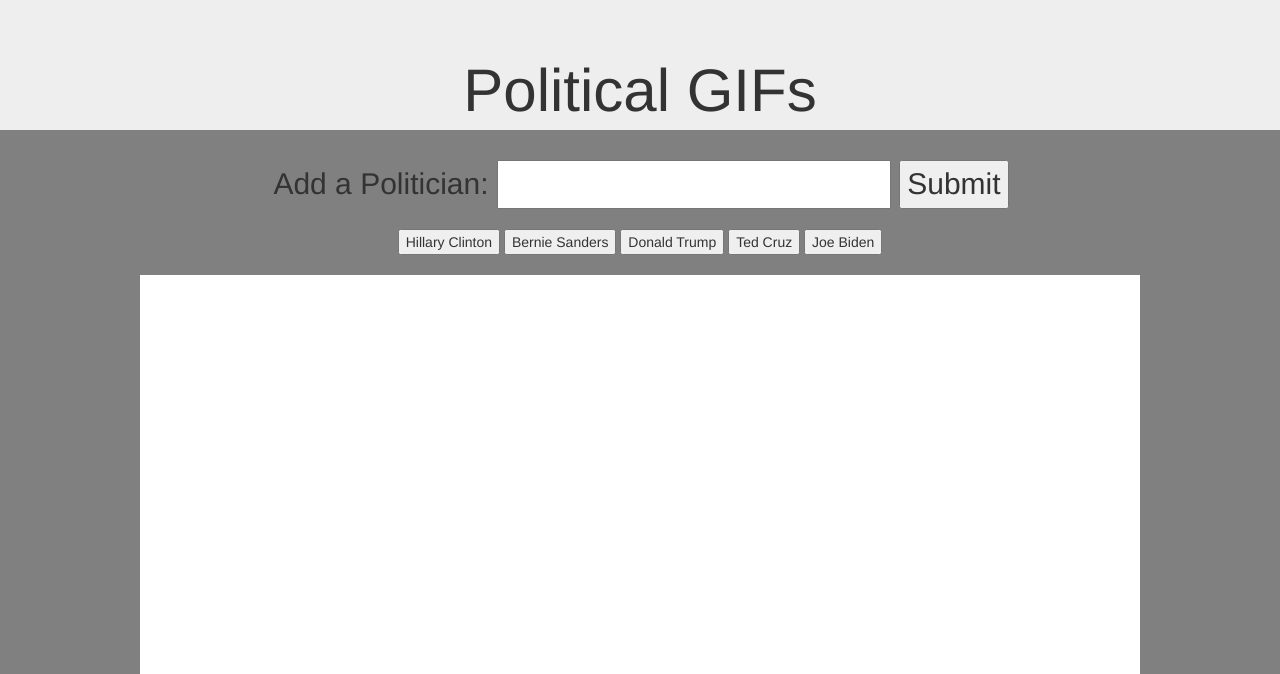
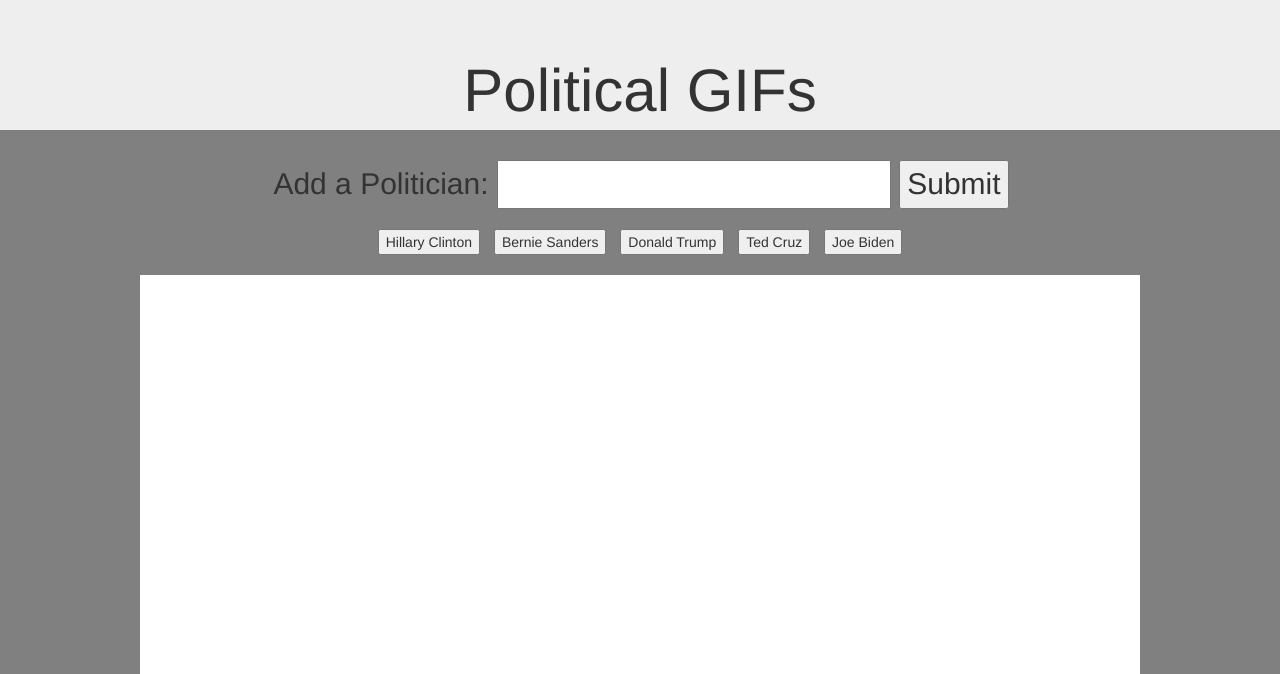
Before and after one commit to tiffihaag/week6, a PHP site: page / in a window 1280 px wide. Shown: the top 674 px of the page. Run offline with PHP 8.4, Linux system fonts and the light colour scheme; some libraries are stand-ins or nearby versions.

Commit message:
buttons work

```diff
--- a/assets/css/style.css
+++ b/assets/css/style.css
@@ -31,3 +31,8 @@ body {
 #buttonList {
 	text-align: center;
 }
+
+.polButton {
+	margin-left: 5px;
+	margin-right: 5px;
+}
--- a/assets/javascript/app.js
+++ b/assets/javascript/app.js
@@ -1,57 +1,36 @@
-$(document).ready(function(){
+$(document).ready(function() {
 
-	$('#subButton').on('click', function() {
-        var politician = $('#politician').val();
-        console.log(politician);
-
-        $(".imgPlace").empty();
-
-        var queryURL = "http://api.giphy.com/v1/gifs/search?q=" + politician + "&api_key=dc6zaTOxFJmzC&limit=10";
-
-        $.ajax({url: queryURL, method: 'GET'})
-        .done(function(response) {
-        	for (var i = 0; i < 10; i++) {
-	        	var imageUrl = response.data[i].images.downsized_large.url;
-	        	console.log(imageUrl);
-	        	var imgHtml = "<img src = '" + imageUrl + "' height='200' width='200'>";
-	        	$(imgHtml).appendTo(".imgPlace");
-        	}
-
-        	var newButton = "<button class='polButton2' data-person='" + politician + "'>" + politician + "</button>";
-	        $(newButton).appendTo("#buttonList");
-
-	        $('.polButton2').on('click', function() {
-		        var politician = $(this).attr("data-person");
-		        console.log(politician);
-		        getPics(politician);
-
-			}); //onclick function
-        });
-	}); //onclick function
-
-
-	$('.polButton').on('click', function() {
+	$(document.body).on('click', '.polButton', function() {
         var politician = $(this).attr("data-person");
         console.log(politician);
         getPics(politician);
 
 	}); //onclick function
 
-	function getPics(politician) {
+	$('#subButton').on('click', function() {
+        var politician = $('#politician').val();
+        console.log(politician);
+        getPics(politician);
+
+    	var newButton = $("<button class='polButton' data-person='" + politician + "'>" + politician + "</button>");
+        $('#buttonList').append(newButton);
+
+	}); //onclick function
+
+function getPics(politician) {
 		$(".imgPlace").empty();
-			console.log(politician);
 
 	 		var queryURL = "http://api.giphy.com/v1/gifs/search?q=" + politician + "&api_key=dc6zaTOxFJmzC&limit=10";
 
 	        $.ajax({url: queryURL, method: 'GET'})
 	        .done(function(response) {
+
 	        	for (var i = 0; i < 10; i++) {
 		        	var imageUrl = response.data[i].images.downsized_large.url;
-		        	//console.log(imageUrl);
 
 		        	var imgHtml = "<img src = '" + imageUrl + "' height='200' width='200'>";
 		        	$(imgHtml).appendTo(".imgPlace");
 	        	}
 	        });
-		}
+	}
 }); //docready function
```
